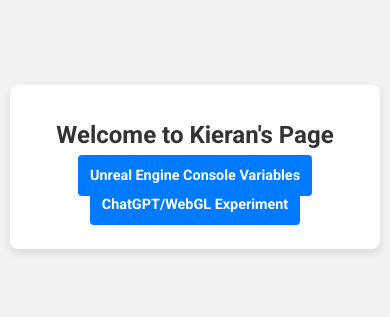
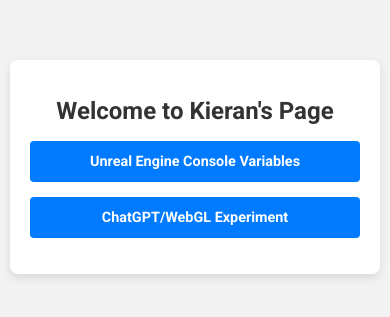
Before and after one commit to oconnorkg/oconnorkg.github.io, a plain HTML site: page index.html in a window 390 px wide. Shown: the part 255-572 px from the top of the page. Drawn offline with Linux system fonts and the light colour scheme.

Commit message:
mobile fix again

```diff
--- a/index.html
+++ b/index.html
@@ -55,6 +55,7 @@
             border-radius: 4px;
             transition: background 0.3s ease;
             font-weight: 700;
+            display: inline-block;
         }
 
         nav a:hover {
@@ -75,11 +76,13 @@
 
             nav ul {
                 flex-direction: column;
-                gap: 10px;
+                gap: 15px;
             }
 
             nav a {
-                padding: 12px;
+                display: block;
+                width: 100%;
+                padding: 12px 0;
                 font-size: 0.9em;
             }
         }
```
